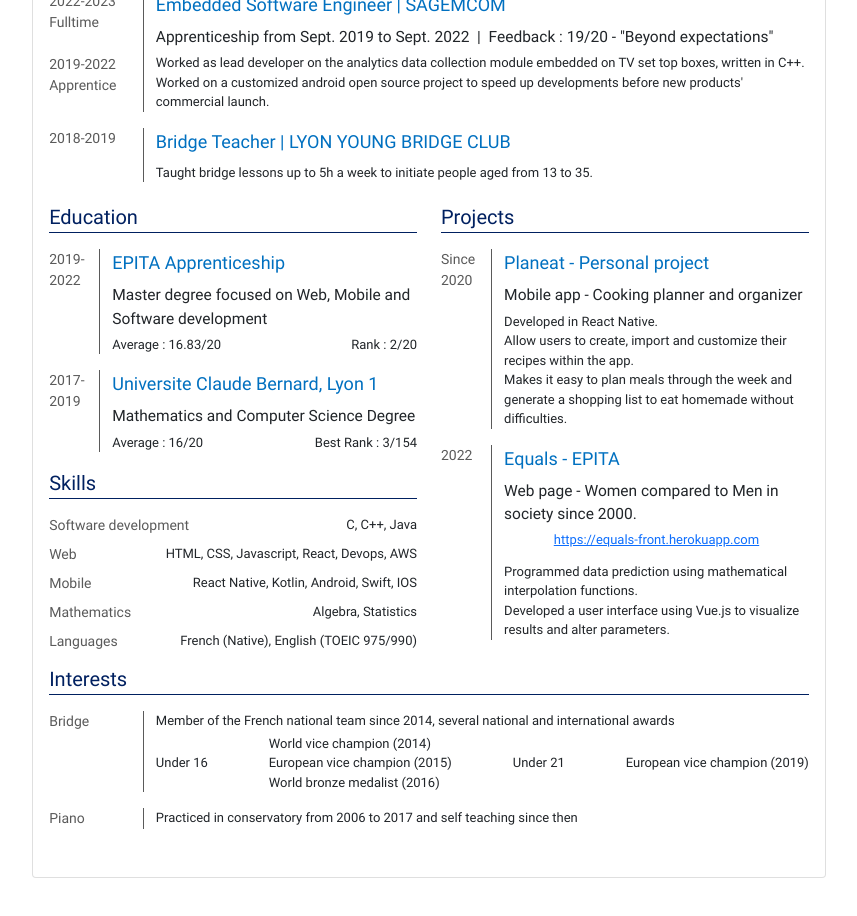
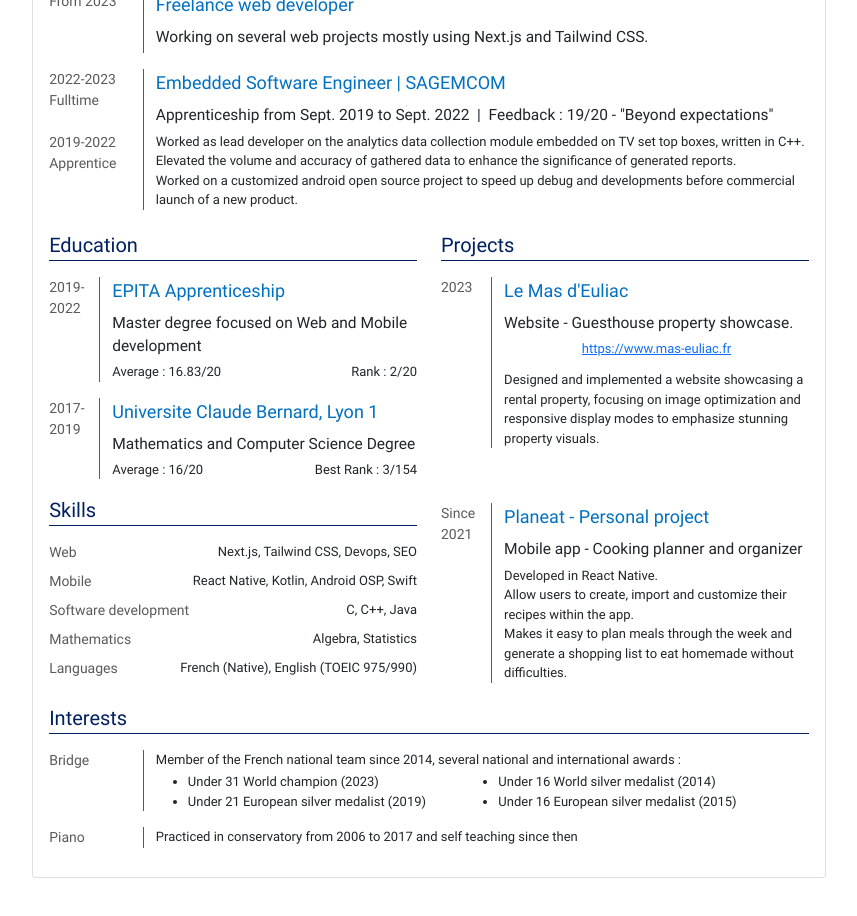
Before and after one commit to RomaricGuth/resume, a React (Create React App) app: page / in a window 1280 px wide. Shown: the part 620-1536 px from the top of the page, without its empty margins (211-1068 px from the left). Built offline with nearby package versions, Linux system fonts and the light colour scheme; the HTML template or start-up script is replaced by a standard one.

Commit message:
september update
- add freelance experience
- update projects section
- global review

```diff
--- a/src/components/CvBody.js
+++ b/src/components/CvBody.js
@@ -6,6 +6,14 @@
     <div className="cv-body">
       <Section>
         <Section.Header title="Experience"/>
+        <Section.Item
+          description="From 2023"
+          title="Freelance web developer"
+        >
+          <div className="summary">
+            Working on several web projects mostly using Next.js and Tailwind CSS.
+          </div>
+        </Section.Item>
         <Section.Item
           description={() => (
             <div className="section-item-description">
@@ -24,20 +32,11 @@
           <Achievement
             text={
               <div>
-                Worked as lead developer on the analytics data collection module embedded on TV set top boxes, written in C++.<br/>
-                Worked on a customized android open source project to speed up developments before new products' commercial launch.
+                Worked as lead developer on the analytics data collection module embedded on TV set top boxes, written in C++. Elevated the volume and accuracy of gathered data to enhance the significance of generated reports.<br/>
+                Worked on a customized android open source project to speed up debug and developments before commercial launch of a new product.
               </div>
             }
             skills={["C", "C++", "Linux"]}
-          />
-        </Section.Item>
-        <Section.Item
-          description="2018-2019"
-          title="Bridge Teacher | LYON YOUNG BRIDGE CLUB"
-        >
-          <Achievement
-            text="Taught bridge lessons up to 5h a week to initiate people aged from 13 to 35."
-            skills={["Teaching", "Patience"]}
           />
         </Section.Item>
       </Section>
@@ -57,7 +56,7 @@
               />
               */}
               <div className="summary">
-                Master degree focused on Web, Mobile and Software development
+                Master degree focused on Web and Mobile development
               </div>
               <div className="cv-row-spaced">
                 <div className="award">
@@ -94,19 +93,20 @@
           </Section>
           <Section>
             <Section.Header title="Skills"/>
-            <div className="section-item-short">
-              <div className="text-header3">Software development</div>
-              C, C++, Java
-            </div>
 
             <div className="section-item-short">
               <div className="text-header3">Web</div>
-               HTML, CSS, Javascript, React, Devops, AWS
+               Next.js, Tailwind CSS, Devops, SEO
             </div>
 
             <div className="section-item-short">
               <div className="text-header3">Mobile</div>
-              React Native, Kotlin, Android, Swift, IOS
+              React Native, Kotlin, Android OSP, Swift
+            </div>
+
+            <div className="section-item-short">
+              <div className="text-header3">Software development</div>
+              C, C++, Java
             </div>
 
             <div className="section-item-short">
@@ -123,7 +123,21 @@
         <Section>
           <Section.Header title="Projects"/>
           <Section.Item
-            description="Since 2020"
+            description="2023"
+            title="Le Mas d'Euliac"
+          >
+            <div className="summary">
+              Website - Guesthouse property showcase.
+            </div>
+            <div className="cv-link">
+                <a href="https://www.mas-euliac.fr/">https://www.mas-euliac.fr</a>
+            </div>
+            Designed and implemented a website showcasing a rental property, focusing on image optimization and responsive display modes to emphasize stunning property visuals.
+          </Section.Item>
+          <br/>
+          <br/>
+          <Section.Item
+            description="Since 2021"
             title="Planeat - Personal project"
           >
             <div className="summary">
@@ -133,19 +147,6 @@
             Allow users to create, import and customize their recipes within the app.<br/>
             Makes it easy to plan meals through the week and generate a shopping list to eat homemade without difficulties.
           </Section.Item>
-          <Section.Item
-            description="2022"
-            title="Equals - EPITA"
-          >
-            <div className="summary">
-              Web page - Women compared to Men in society since 2000.
-            </div>
-            <div className="cv-link">
-                <a href="https://equals-front.herokuapp.com">https://equals-front.herokuapp.com</a>
-            </div>
-            Programmed data prediction using mathematical interpolation functions.<br/>
-            Developed a user interface using Vue.js to visualize results and alter parameters.<br/>
-          </Section.Item>
         </Section>
       </div>
       <Section>
@@ -153,23 +154,17 @@
         <Section.Item
           description="Bridge"
         >
-          Member of the French national team since 2014, several national and international awards
-          <div className="cv-text-row">
-            <div className="text-column">
-              Under 16
+          Member of the French national team since 2014, several national and international awards :
+          <ul className="cv-text-row">
+            <div className="cv-text-column">
+              <li>Under 31 World champion (2023)</li>
+              <li>Under 21 European silver medalist (2019)</li>
             </div>
-            <div className="text-column">
-              World vice champion (2014)<br/>
-              European vice champion (2015)<br/>
-              World bronze medalist (2016)
+            <div className="cv-text-column">
+              <li>Under 16 World silver medalist (2014)</li>
+              <li>Under 16 European silver medalist (2015)</li>
             </div>
-            <div className="text-column">
-              Under 21
-            </div>
-            <div className="text-column">
-              European vice champion (2019)<br/>
-            </div>
-          </div>
+          </ul>
         </Section.Item>
         <Section.Item
           description="Piano"
--- a/src/components/CvHeader.js
+++ b/src/components/CvHeader.js
@@ -1,5 +1,5 @@
 import photo from '../assets/profile_picture.jpg'
-import {FaLinkedinIn, FaGithub, FaPhone, FaBirthdayCake} from "react-icons/fa";
+import {FaLinkedinIn, FaGithub, FaPhone, FaChrome} from "react-icons/fa";
 import {MdEmail} from "react-icons/md";
 import {useContext} from "react";
 import {CvOptionsContext} from "../utils/CvOptionsContext";
@@ -10,10 +10,11 @@
   return (
     <div className="cv-header">
       <div className="cv-header-text-container">
-        <div className="cv-row">
+        <div className="cv-head-row">
           <div className="name">
             Romaric GUTH
           </div>
+          <div className="cv-column">
             <div className="contact-container">
               <div className="contact">
                 <FaLinkedinIn className="cv-icon" /> <a href="https://www.linkedin.com/in/guth">guth</a><br/>
@@ -22,7 +23,10 @@
               <div className="contact">
                 <FaPhone className="cv-icon" /> {options.phone ? options.phone : "hidden"}<br/>
                 <MdEmail className="cv-icon" /> {options.email ? options.email : "hidden"}<br/>
-              <FaBirthdayCake className="cv-icon" /> 22/03/2000 <br/>
+              </div>
+            </div>
+            <div className="contact">
+              <FaChrome className="cv-icon" /> <a href="https://www.romaricguth.com">https://www.romaricguth.com</a>
             </div>
           </div>
         </div>
--- a/src/styles/cv.scss
+++ b/src/styles/cv.scss
@@ -7,6 +7,11 @@
 .cv-row {
   display: flex;
   flex-direction: row;
+}
+
+.cv-head-row {
+  @extend .cv-row;
+  justify-content: space-between;
 }
 
 .cv-row-spaced {
@@ -93,6 +98,11 @@
   margin-top: spacing.$tiny;
 }
 
+.cv-text-column {
+  @extend .cv-column;
+  flex: 1;
+}
+
 .achievement {
   @extend .cv-column;
 }
--- a/src/styles/styles.scss
+++ b/src/styles/styles.scss
@@ -11,3 +11,7 @@
   height: $a4_height;
   background-color: #FFFFFF;
 }
+
+ul {
+  margin: 0;
+}
```
Lines whose indentation alone changed are shown as unchanged.
